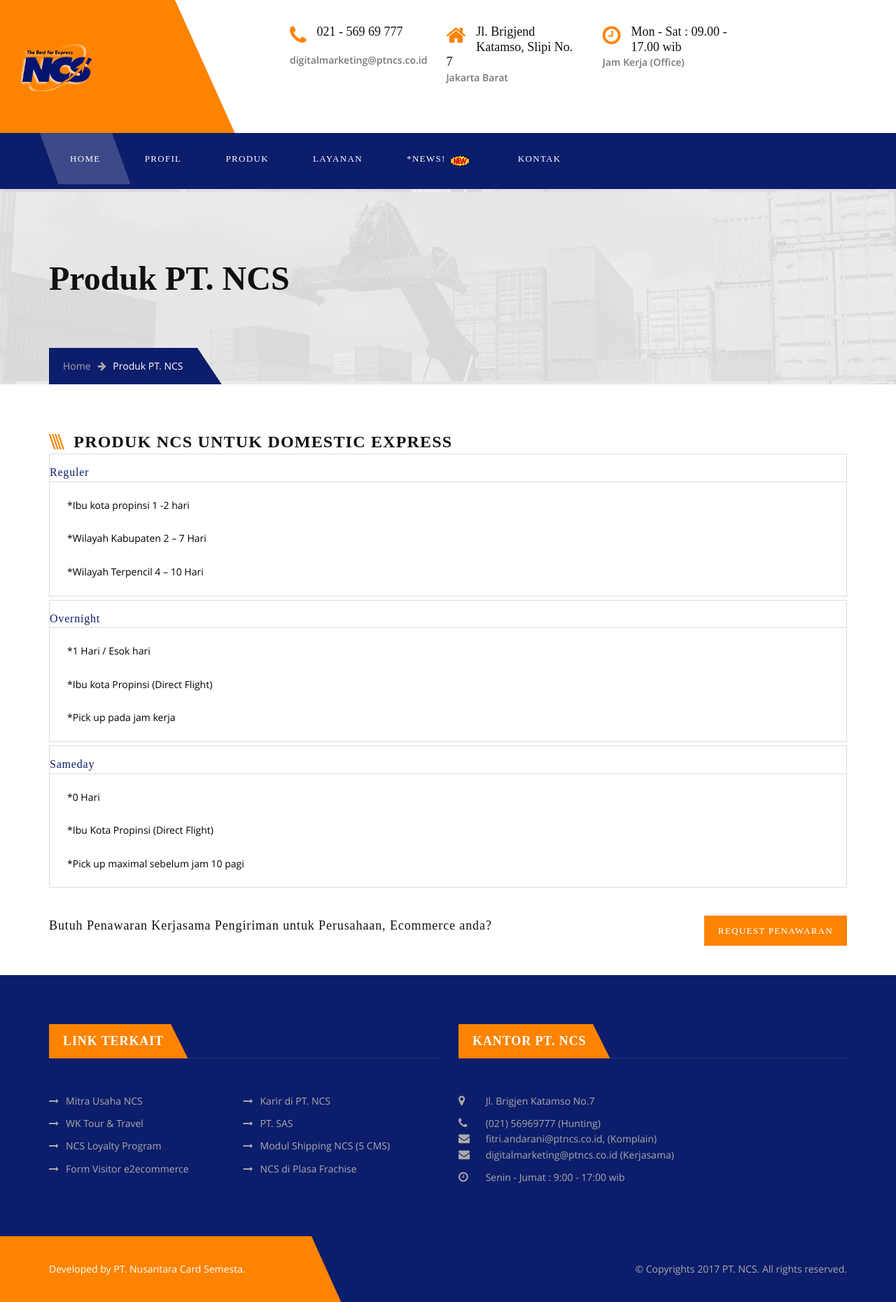
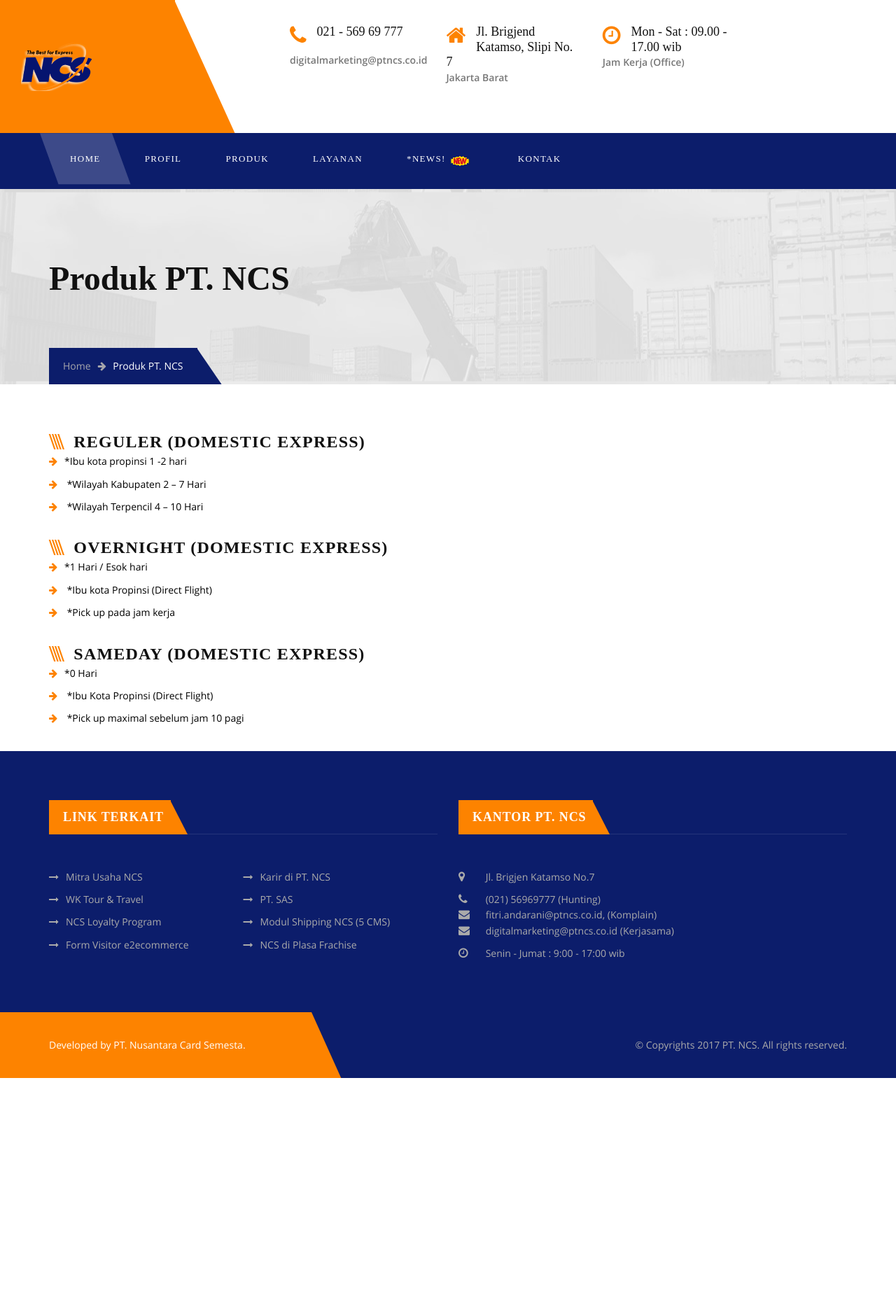
Before and after one commit to luqmanhcq/ncs, a CodeIgniter app: page /nsc/index.php/produk in a window 1280 px wide. Shown: the whole page at 70% size. After the commit the page ends 1540 px from the top, so only its background shows below. Run offline with CodeIgniter, Linux system fonts and the light colour scheme; some libraries are stand-ins or nearby versions; some web fonts are replaced.

Commit message:
Signed-off-by: luqmanhcq <“luqmanhcq29@gmail.com”>

```diff
--- a/application/controllers/produk.php
+++ b/application/controllers/produk.php
@@ -16,6 +16,7 @@
 	function index()
 	{
 		$this->template->display("produk");
+		//$this->load->view('produk');
 	}
 
 
--- a/application/views/home.php
+++ b/application/views/home.php
@@ -15,7 +15,7 @@
 											<div id="jssor_1" style="position:relative;margin:0 auto;top:0px;left:0px;width:1500px;height:600px;overflow:hidden;visibility:hidden;">
 												<!-- Loading Screen -->
 												<div data-u="loading" class="jssorl-oval" style="position:absolute;top:0px;left:0px;text-align:center;background-color:rgba(0,0,0,0.7);">
-													<img style="margin-top:-19.0px;position:relative;top:50%;width:38px;height:38px;" src="<?php echo base_url();?>assets/img//oval.svg"/>
+													<img style="margin-top:-19.0px;position:relative;top:50%;width:38px;height:38px;" src="<?php echo base_url();?>assets/img/oval.svg"/>
 												</div>
 												<div data-u="slides" style="cursor:default;position:relative;top:0px;left:0px;width:1500px;height:600px;overflow:hidden;">
 													<a data-u="any" href="http://www.jssor.com" style="display:none">Full Width Slider</a>
@@ -192,9 +192,9 @@
 												</p>
 											</div>
 										</div>
-										<a class="btn" href="profil-ptncs/index.html"data-hover="READ MORE"><span>READ MORE <i class="fa fa-arrow-right"></i></span></a>
+										<a class="btn" href="<?php echo base_url();?>index.php/profil"data-hover="READ MORE"><span>READ MORE <i class="fa fa-arrow-right"></i></span></a>
 										<div class="vc_custom_heading vc_custom_1469777885643">
-											<h3 style="font-size: 18px;color: #dd3333;text-align: left"><a href="http://ncspreneur.com/demoweb/alamat-kantor-cabang-ptncs/" target=" _blank" title="Alamat Kantor Cabang PT. NCS">Alamat Kantor Cabang PT. NCS Seluruh Indonesia &gt;&gt;&gt; KLIK DISINI </a></h3>
+											<h3 style="font-size: 18px;color: #dd3333;text-align: left"><a href="<?php echo base_url();?>index.php/kantorcabang" target=" _blank" title="Alamat Kantor Cabang PT. NCS">Alamat Kantor Cabang PT. NCS Seluruh Indonesia &gt;&gt;&gt; KLIK DISINI </a></h3>
 										</div>
 										<div class="vc_separator wpb_content_element vc_separator_align_center vc_sep_width_100 vc_sep_pos_align_center vc_separator_no_text vc_sep_color_orange">
 											<span class="vc_sep_holder vc_sep_holder_l">
--- a/application/views/kantor_cabang.php
+++ b/application/views/kantor_cabang.php
@@ -1,5 +1,5 @@
 <div id="content" class="site-content">
-	<div class="big-title" style="background-image: url('../../transport.thememove.com/data/images/bg01.jpg')">
+	<div class="big-title" style="background-image: url('<?php echo base_url();?>assets/img/bg01.jpg')">
 		<div class="container">
 			<h1 class="entry-title" itemprop="headline">Alamat Kantor Cabang PT. NCS</h1>
 			<div class="breadcrumb">
--- a/application/views/klien.php
+++ b/application/views/klien.php
@@ -1,5 +1,5 @@
 <div id="content" class="site-content">
-	<div class="big-title" style="background-image: url('../../transport.thememove.com/data/images/bg01.jpg')">
+	<div class="big-title" style="background-image: url('<?php echo base_url();?>assets/img/bg01.jpg')">
 		<div class="container">
 			<h1 class="entry-title" itemprop="headline">List Klien PT. NCS</h1>
 			<div class="breadcrumb">
--- a/application/views/kontak.php
+++ b/application/views/kontak.php
@@ -1,5 +1,5 @@
 <div id="content" class="site-content">
-	<div class="big-title" style="background-image: url('../../transport.thememove.com/data/images/bg01.jpg')">
+	<div class="big-title" style="background-image: url('<?php echo base_url();?>assets/img/bg01.jpg')">
 		<div class="container">
 			<h1 class="entry-title" itemprop="headline">Kontak Kami</h1>
 			<div class="breadcrumb">
--- a/application/views/layanan.php
+++ b/application/views/layanan.php
@@ -1,5 +1,5 @@
 <div id="content" class="site-content">
-	<div class="big-title" style="background-image: url('../../transport.thememove.com/data/images/bg01.jpg')">
+	<div class="big-title" style="background-image: url('<?php echo base_url();?>assets/img/bg01.jpg')">
 		<div class="container">
 			<h1 class="entry-title" itemprop="headline">Layanan PT. NCS</h1>
 			<div class="breadcrumb">
--- a/application/views/news.php
+++ b/application/views/news.php
@@ -1,5 +1,5 @@
 <div id="content" class="site-content">
-	<div class="big-title" style="background-image: url('../../transport.thememove.com/data/images/bg01.jpg')">
+	<div class="big-title" style="background-image: url('<?php echo base_url();?>assets/img/bg01.jpg')">
 		<div class="container">
 			<h1 class="entry-title" itemprop="headline">Blog</h1>
 		</div>
--- a/application/views/penghargaan.php
+++ b/application/views/penghargaan.php
@@ -1,5 +1,5 @@
 <div id="content" class="site-content">
-	<div class="big-title" style="background-image: url('../../transport.thememove.com/data/images/bg01.jpg')">
+	<div class="big-title" style="background-image: url('<?php echo base_url();?>assets/img/bg01.jpg')">
 		<div class="container">
 			<h1 class="entry-title" itemprop="headline">Penghargaan (Awards)</h1>
 			<div class="breadcrumb">
--- a/application/views/produk.php
+++ b/application/views/produk.php
@@ -24,83 +24,64 @@
 							<div class="wpb_column vc_column_container vc_col-sm-12">
 								<div class="wpb_wrapper">
 									<div class="vc_custom_heading style3 vc_custom_1466586888041">
-										<h2 style="color: #111111;text-align: left">Produk NCS untuk Domestic Express</h2>
+										<h2 style="color: #111111;text-align: left">Reguler (Domestic Express)</h2>
 									</div>
-									<div class="wpb_accordion wpb_content_element not-column-inherit" data-collapsible="" data-vc-disable-keydown="false" data-active-tab="1">
-										<div class="wpb_wrapper wpb_accordion_wrapper ui-accordion">
-											<div class="wpb_accordion_section group">
-												<h3 class="wpb_accordion_header ui-accordion-header"><a href="#reguler">Reguler</a></h3>
-												<div class="wpb_accordion_content ui-accordion-content vc_clearfix">
+
 									<div class="wpb_text_column wpb_content_element ">
 										<div class="wpb_wrapper">
-															<p>
-																<span style="color: #000000;">*Ibu kota propinsi 1 -2 hari</span>
-															</p>
-															<p>
-																<span style="color: #000000;">*Wilayah Kabupaten 2 &#8211; 7 Hari</span>
-															</p>
-															<p>
-																<span style="color: #000000;">*Wilayah Terpencil 4 &#8211; 10 Hari</span>
-															</p>
+
+											<ul>
+												<li>*Ibu kota propinsi 1 -2 hari</li>
+												<li>
+													*Wilayah Kabupaten 2 &#8211; 7 Hari
+												</li>
+												<li>
+													*Wilayah Terpencil 4 &#8211; 10 Hari
+												</li>
+											</ul>
 										</div>
 									</div>
+
+									<div class="vc_custom_heading style3 vc_custom_1466586888041">
+										<h2 style="color: #111111;text-align: left">Overnight (Domestic Express)</h2>
+									</div>
+
+									<div class="wpb_text_column wpb_content_element ">
+										<div class="wpb_wrapper">
+											<ul>
+												<li>*1 Hari / Esok hari</li>
+												<li>
+													*Ibu kota Propinsi (Direct Flight)
+												</li>
+												<li>
+													*Pick up pada jam kerja
+												</li>
+											</ul>
 										</div>
 									</div>
-											<div class="wpb_accordion_section group">
-												<h3 class="wpb_accordion_header ui-accordion-header"><a href="#overnight">Overnight</a></h3>
-												<div class="wpb_accordion_content ui-accordion-content vc_clearfix">
+
+									<div class="vc_custom_heading style3 vc_custom_1466586888041">
+										<h2 style="color: #111111;text-align: left">Sameday (Domestic Express)</h2>
+									</div>
+
 									<div class="wpb_text_column wpb_content_element ">
 										<div class="wpb_wrapper">
-															<p>
-																<span style="color: #000000;">*1 Hari / Esok hari</span>
-															</p>
-															<p>
-																<span style="color: #000000;">*Ibu kota Propinsi (Direct Flight)</span>
-															</p>
-															<p>
-																<span style="color: #000000;">*Pick up pada jam kerja</span>
-															</p>
+											<ul>
+												<li>*0 Hari</li>
+												<li>
+													*Ibu Kota Propinsi (Direct Flight)
+												</li>
+												<li>
+													*Pick up maximal sebelum jam 10 pagi
+												</li>
+											</ul>
 										</div>
 									</div>
+
+
 							</div>
 						</div>
-											<div class="wpb_accordion_section group">
-												<h3 class="wpb_accordion_header ui-accordion-header"><a href="#sameday">Sameday</a></h3>
-												<div class="wpb_accordion_content ui-accordion-content vc_clearfix">
-													<div class="wpb_text_column wpb_content_element ">
-														<div class="wpb_wrapper">
-															<p>
-																<span style="color: #000000;">*0 Hari</span>
-															</p>
-															<p>
-																<span style="color: #000000;">*Ibu Kota Propinsi (Direct Flight)</span>
-															</p>
-															<p>
-																<span style="color: #000000;">*Pick up maximal sebelum jam 10 pagi</span>
-															</p>
-														</div>
-													</div>
-												</div>
-											</div>
-										</div>
-									</div>
-								</div>
-							</div>
-						</div>
-						<div data-vc-full-width="true" data-vc-full-width-init="false" class="vc_row wpb_row vc_row-fluid align-right vc_custom_1435652900959">
-							<div class="wpb_column vc_column_container vc_col-sm-8">
-								<div class="wpb_wrapper">
-									<div class="vc_custom_heading vc_custom_1466587002045">
-										<h3 style="font-size: 18px;color: #111111;text-align: left">Butuh Penawaran Kerjasama Pengiriman untuk Perusahaan, Ecommerce anda?</h3>
-									</div>
-								</div>
-							</div>
-							<div class="wpb_column vc_column_container vc_col-sm-4">
-								<div class="wpb_wrapper">
-									<a class="btn" href="../form-request-kerjasama-pengiriman/index.html" data-hover="Request Penawaran"><span>Request Penawaran</span></a>
-								</div>
-							</div>
-						</div>
+
 						<div class="vc_row-full-width"></div>
 					</div>
 					<!-- .entry-content --></article>
--- a/application/views/template.php
+++ b/application/views/template.php
@@ -55,6 +55,7 @@
 <script type='text/javascript' src='<?php echo base_url();?>assets/js/jQuery.headroom.min2827.js?ver=4.4.8'></script>
 <script type='text/javascript' src='<?php echo base_url();?>assets/js/headroom.min2827.js?ver=4.4.8'></script>
 <script src="<?php echo base_url();?>assets/js/jssor.slider-22.2.16.min.js" type="text/javascript"></script>
+
 <script type="text/javascript">
         jssor_1_slider_init = function() {
             var jssor_1_options = {
@@ -120,7 +121,7 @@
             /* size of bullet elment */
             width: 16px;
             height: 16px;
-            background: url('img/b05.png') no-repeat;
+            background: url('<?php echo base_url();?>assets/img/b05.png') no-repeat;
             overflow: hidden;
             cursor: pointer;
         }
@@ -146,7 +147,7 @@
             width: 40px;
             height: 58px;
             cursor: pointer;
-            background: url('img/a22.png') center center no-repeat;
+            background: url('<?php echo base_url();?>assets/img/a22.png') center center no-repeat;
             overflow: hidden;
         }
         .jssora22l { background-position: -10px -31px; }
@@ -170,6 +171,7 @@
 	<!-- Footer -->
 	<?php echo $_footer;?>
 
+
 	<link rel='stylesheet' id='font-awesome-css' href='<?php echo base_url();?>assets/css/font-awesome.min125b.css?ver=4.7.4' type='text/css' media='screen'/>
 	<link rel='stylesheet' id='vc_google_fonts_abril_fatfaceregular-css' href='http://fonts.googleapis.com/css?family=Abril+Fatface%3Aregular&amp;ver=4.4.8' type='text/css' media='all'/>
 	<script type='text/javascript' src='<?php echo base_url();?>assets/js/jquery.form.mind03d.js?ver=3.51.0-2014.06.20'></script>
@@ -181,6 +183,8 @@
 	<script type='text/javascript' src='<?php echo base_url();?>assets/js/wp-embed.min2827.js?ver=4.4.8'></script>
 	<script type='text/javascript' src='<?php echo base_url();?>assets/js/js_composer_front125b.js?ver=4.7.4'></script>
 	<script type='text/javascript' src='<?php echo base_url();?>assets/js/skrollr.min125b.js?ver=4.7.4'></script>
+
+
 	<script type="text/javascript">jssor_1_slider_init();</script>
 	<!-- #endregion Jssor Slider End -->
 </body>
--- a/assets/css/main2827.css
+++ b/assets/css/main2827.css
@@ -1853,7 +1853,7 @@
     width: 0;
     height: 0;
     border-style: solid;
-    border-width: 200px 0 0 90px;
+    border-width: 200px 0 0 91px;
     border-color: transparent transparent transparent transparent;
     position: absolute;
     top: 0;
@@ -2099,7 +2099,7 @@
   width: 0;
   height: 0;
   border-style: solid;
-  border-width: 100px 0 0 50px;
+  border-width: 100px 0 0 51px;
   border-color: transparent transparent transparent transparent;
   position: absolute;
   top: 0;
@@ -3244,7 +3244,7 @@
   width: 0;
   height: 0;
   border-style: solid;
-  border-width: 60px 0 0 40px;
+  border-width: 60px 0 0 41px;
   border-color: transparent transparent transparent transparent;
   position: absolute;
   top: 0;
```
Also changed, not shown: application/controllers/index.html (deleted, +0 -10 lines), application/views/profil.php (+2 -15 lines). Lines whose indentation alone changed are shown as unchanged.
